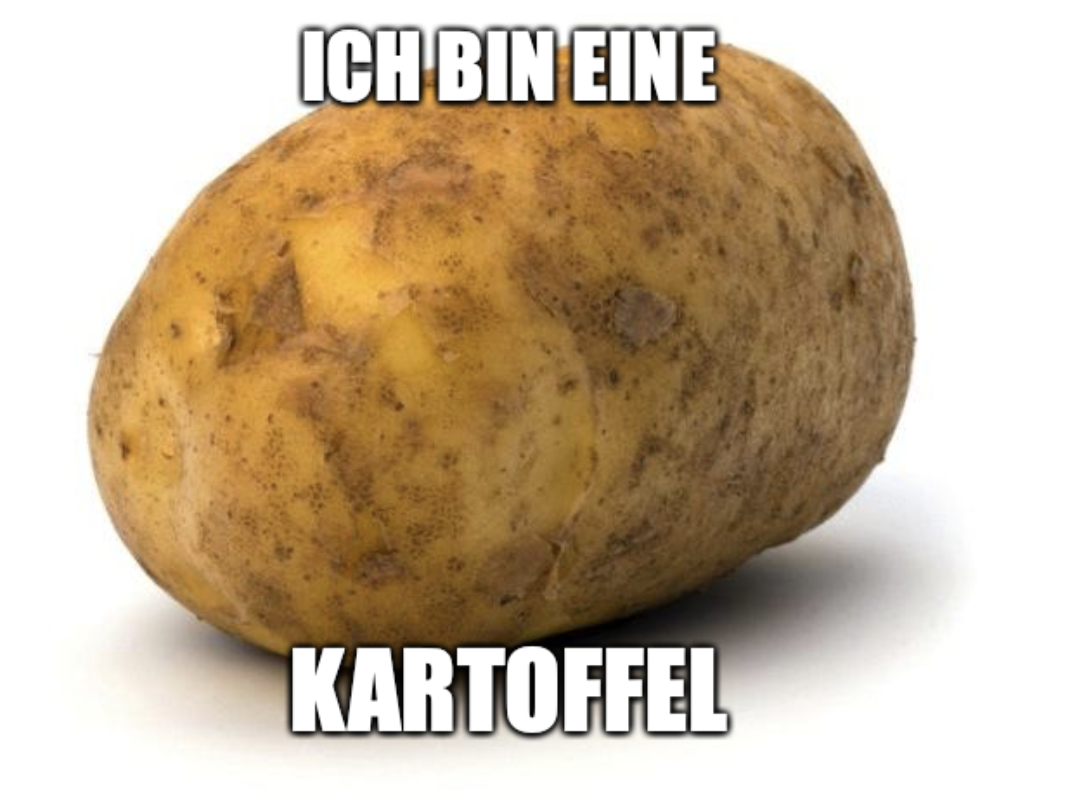
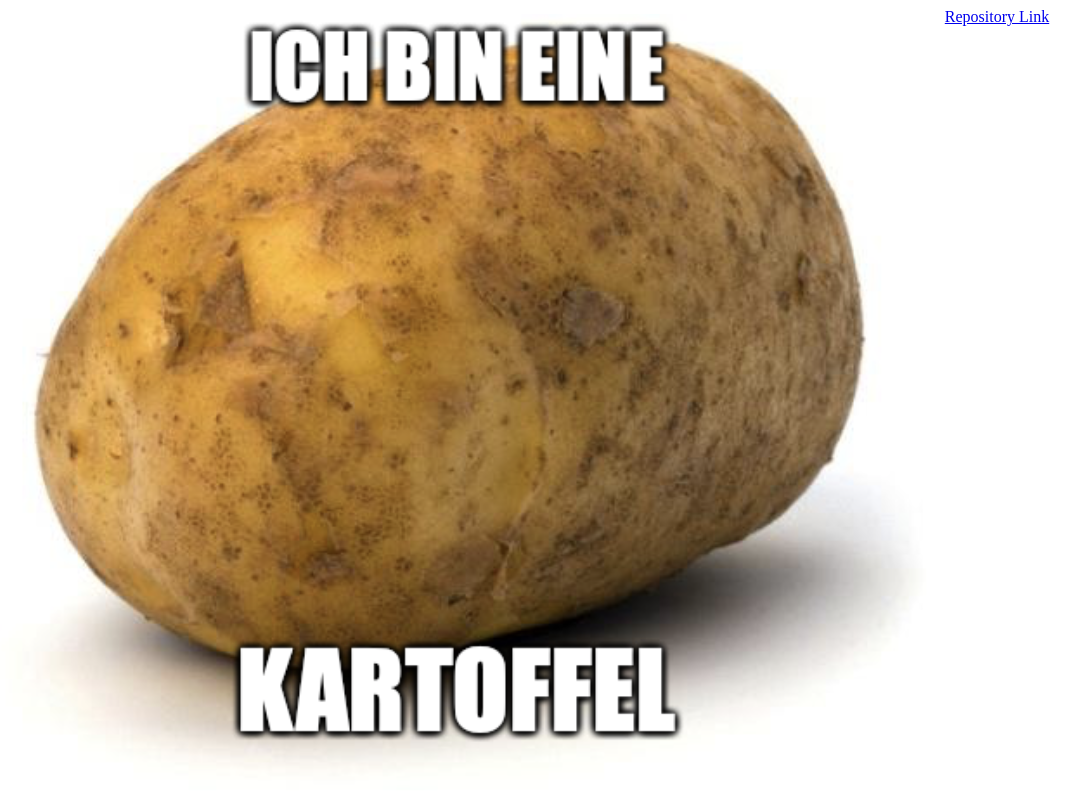
Before and after one commit to viniciuskneves/ichbineinekartoffel.de, a website: page index.html in a window 1280 px wide. Shown: the whole page, without its empty margins (141-1222 px from the left). Drawn offline with Linux system fonts and the light colour scheme.

Commit message:
Update index.html

```diff
--- a/index.html
+++ b/index.html
@@ -32,4 +32,7 @@
 <body>
   <img src="./ichbineinekartoffel.png" alt="Ich bin eine kartoffel : I am a potato" />
 </body>
+  <footer>
+    <a href="https://github.com/viniciuskneves/ichbineinekartoffel.de"> Repository Link</a>
+  </footer>
 </html>
```
